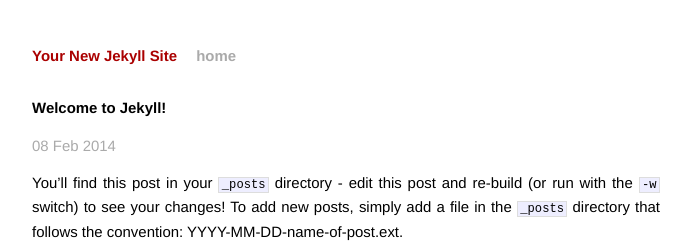
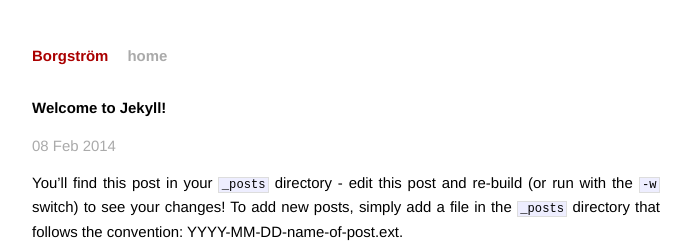
Before and after one commit to borgstrom/borgstrom.ca, a Jekyll site: the page built from _posts/2014-02-08-welcome-to-jekyll.markdown, in a window 1280 px wide. Shown: the top 243 px of the page, without its empty margins (294-985 px from the left). Built offline with Jekyll 4.4.1, drawn with Linux system fonts in a browser that asks for light colours; Markdown is read by kramdown in place of the engine named in the settings.

Commit message:
Set name

```diff
--- a/_config.yml
+++ b/_config.yml
@@ -1,3 +1,3 @@
-name: Your New Jekyll Site
+name: Borgström
 markdown: redcarpet
 pygments: true
```
